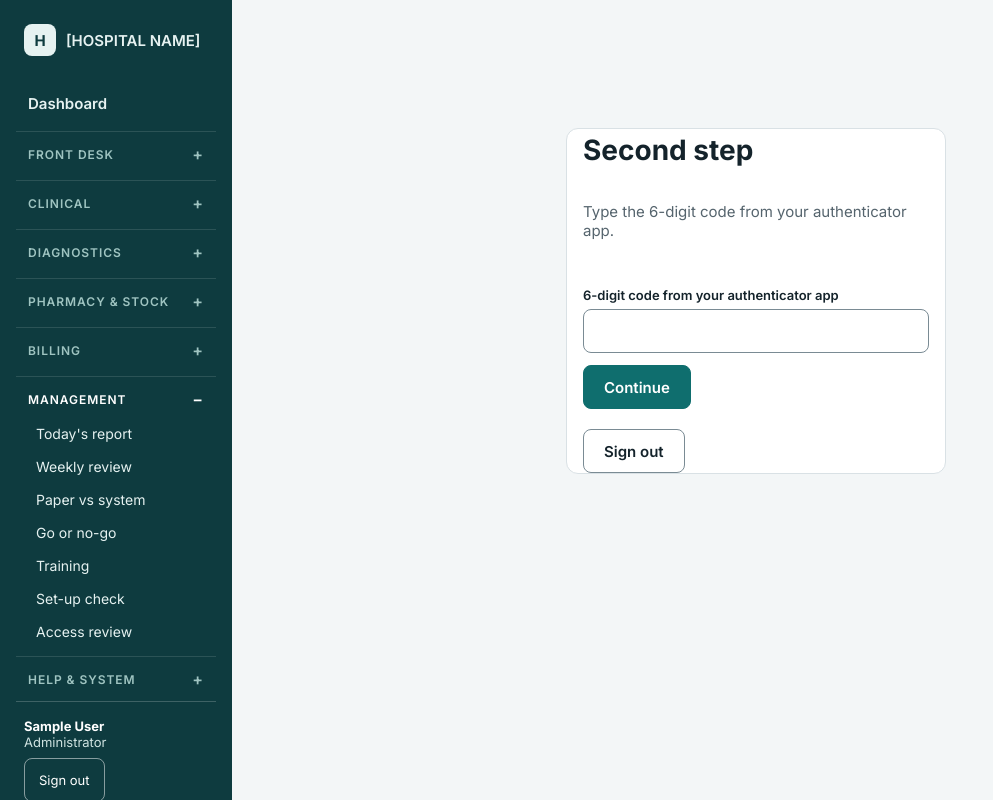
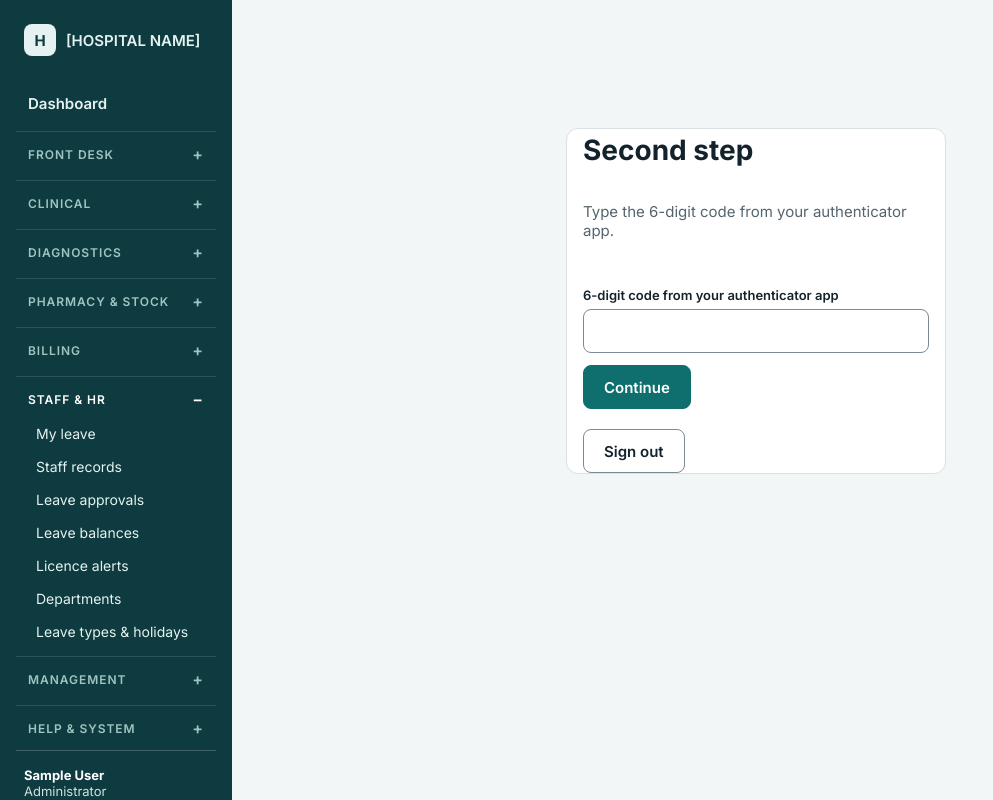
Before and after one commit to ngugiherman8/Hospital-Management-System, a Django app: page /2fa/verify/ in a window 1280 px wide, after a click that opens the changed part. Shown: the whole page, without its empty margins (0-993 px from the left). Run offline with Django 5.2, Linux system fonts and the light colour scheme; a user stored in the database is signed in; tables that the repository leaves empty hold one stand-in row (values such as "Sample post").

Commit message:
Add files via upload

```diff
--- a/templates/base.html
+++ b/templates/base.html
@@ -56,6 +56,19 @@
   </details>
   {% endif %}
 
+  <details class="grp">
+    <summary>Staff &amp; HR</summary>
+    <a href="{% url 'my_leave' %}" {% if n == 'my_leave' or n == 'leave_cancel' %}class="active"{% endif %}>My leave</a>
+    {% if role == 'hr' or role == 'manager' or role == 'admin' or user.is_superuser %}
+    <a href="{% url 'staff_list' %}" {% if 'staff' in n or 'contract' in n or n == 'licence_add' %}class="active"{% endif %}>Staff records</a>
+    <a href="{% url 'leave_approvals' %}" {% if n == 'leave_approvals' %}class="active"{% endif %}>Leave approvals</a>
+    <a href="{% url 'leave_balances' %}" {% if n == 'leave_balances' %}class="active"{% endif %}>Leave balances</a>
+    <a href="{% url 'licence_alerts' %}" {% if n == 'licence_alerts' %}class="active"{% endif %}>Licence alerts</a>
+    <a href="{% url 'department_list' %}" {% if n == 'department_list' %}class="active"{% endif %}>Departments</a>
+    {% endif %}
+    {% if role == 'hr' or role == 'admin' or user.is_superuser %}<a href="{% url 'leave_types' %}" {% if n == 'leave_types' or n == 'holidays' %}class="active"{% endif %}>Leave types &amp; holidays</a>{% endif %}
+  </details>
+
   {% if role == 'manager' or role == 'admin' or user.is_superuser %}
   <details class="grp">
     <summary>Management</summary>
```
